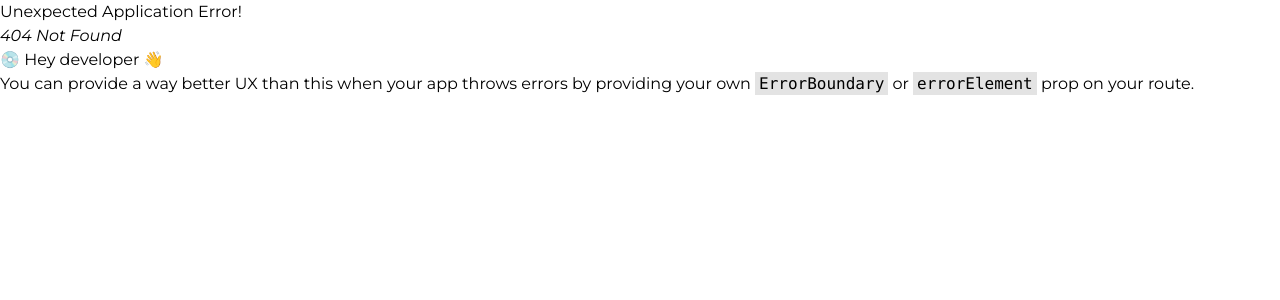
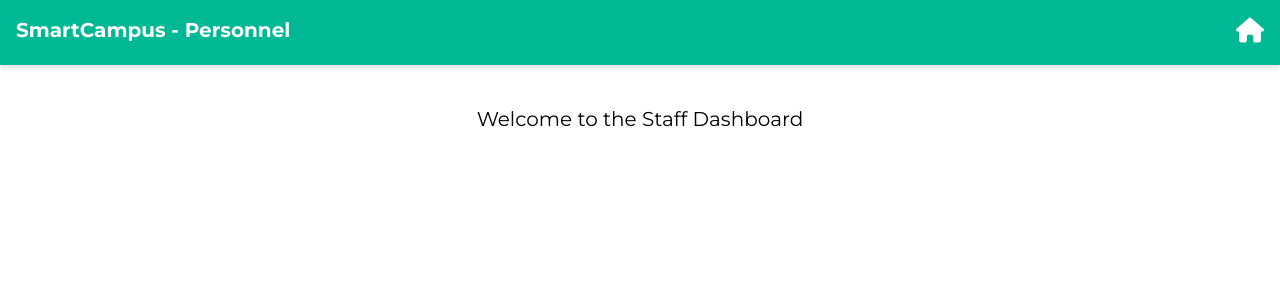
Before and after one commit to Frozway/IUT-SmartCampusV2, a React (Vite) app in the folder sae4app/: page /staff in a window 1280 px wide. Before the commit this address had no page. Shown: the top 300 px of the page. Built offline with nearby package versions, Linux system fonts and the light colour scheme.

Commit message:
feat(staff-dashboard): adding a staff dashboard for alerts

```diff
--- /dev/null
+++ b/sae4app/src/components/AppStaff.jsx
@@ -0,0 +1,12 @@
+import React from "react";
+import "./../styles/App.css";
+
+const AppStaff = () => {
+  return (
+    <div className="flex justify-center pt-10 text-xl">
+      <h1>Welcome to the Staff Dashboard</h1>
+    </div>
+  );
+};
+
+export default AppStaff;
--- a/sae4app/src/components/Header.jsx
+++ b/sae4app/src/components/Header.jsx
@@ -1,27 +1,43 @@
-import { Outlet, useLocation } from "react-router-dom";
+import { Outlet, useLocation, Link } from "react-router-dom";
 import { useEffect, useState } from "react";
 import { fetchRoomByTag } from "../services/roomService";
+import { FontAwesomeIcon } from "@fortawesome/react-fontawesome";
+import { faCircleUser, faHouse } from "@fortawesome/free-solid-svg-icons";
 
 const Header = () => {
   const location = useLocation();
-  const [title, setTitle] = useState("Liste des salles");
+  const [title, setTitle] = useState("");
+  const [icon, setIcon] = useState("");
 
   useEffect(() => {
-    if (location.pathname.includes("room")) {
+    if (location.pathname === "/") {
+      setTitle("Accueil");
+    } else if (location.pathname.includes("room")) {
       const tag = location.pathname.split("/").pop();
       const tagNumber = parseInt(tag);
       fetchRoomByTag(tagNumber).then((room) => {
         setTitle(room.name);
       });
+    } else if (location.pathname === "/staff") {
+      setTitle("Personnel");
     }
   }, [location.pathname]);
 
   return (
     <>
-      <div className="bg-green-dark text-white sticky top-0 z-20 drop-shadow-md">
+      <div className="flex justify-between bg-green-dark text-white sticky top-0 z-20 drop-shadow-md">
         <h1 className="font-bold text-xl text-white p-4">
           SmartCampus - {title}
         </h1>
+        {location.pathname === "/" ? (
+          <Link to={`/staff`}>
+            <FontAwesomeIcon icon={faCircleUser} className="size-7 p-4" />
+          </Link>
+        ) : (
+          <Link to={`/`}>
+            <FontAwesomeIcon icon={faHouse} className="size-7 p-4" />
+          </Link>
+        )}
       </div>
       <Outlet />
     </>
```
Also changed, not shown: sae4app/src/main.jsx (+18 -13 lines).
